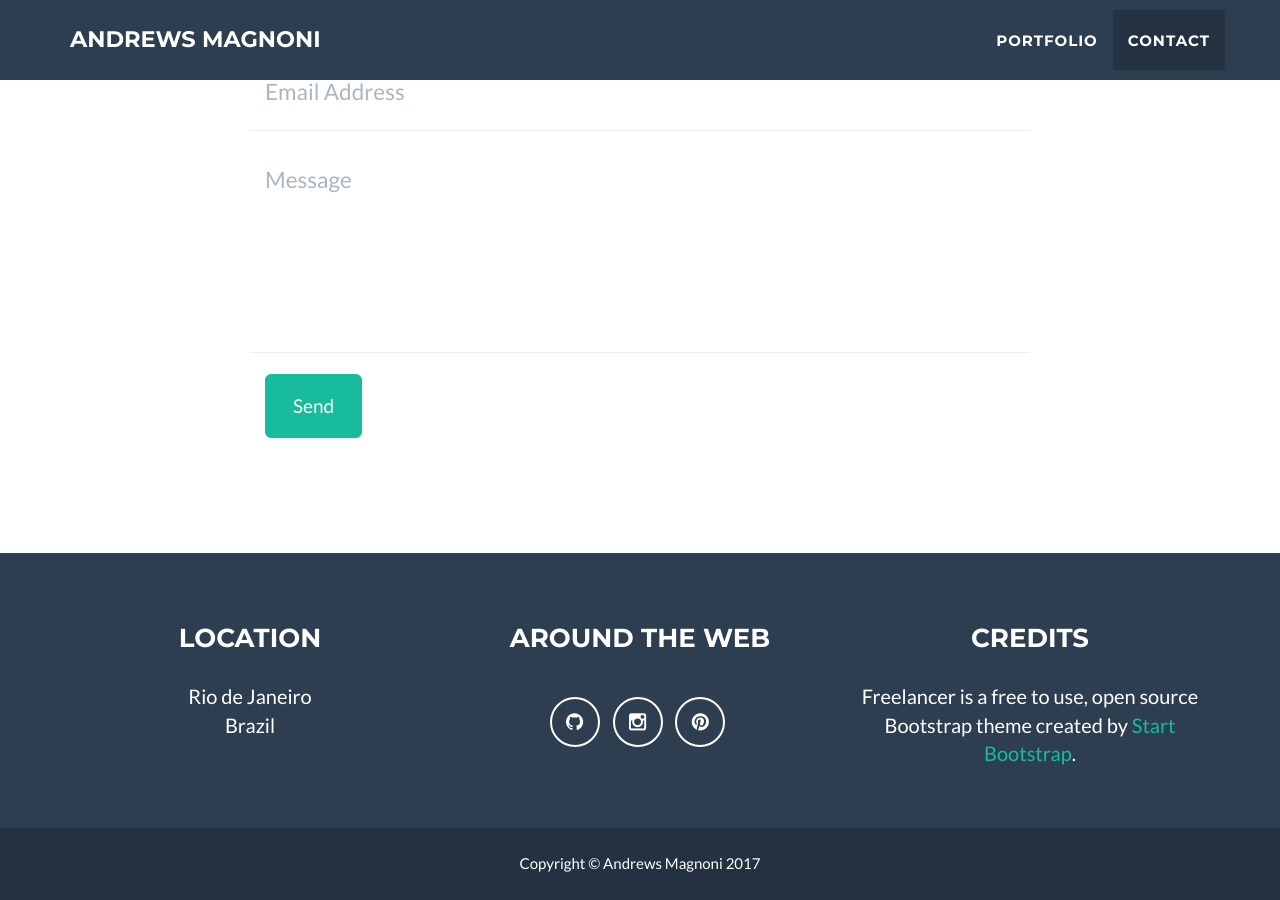
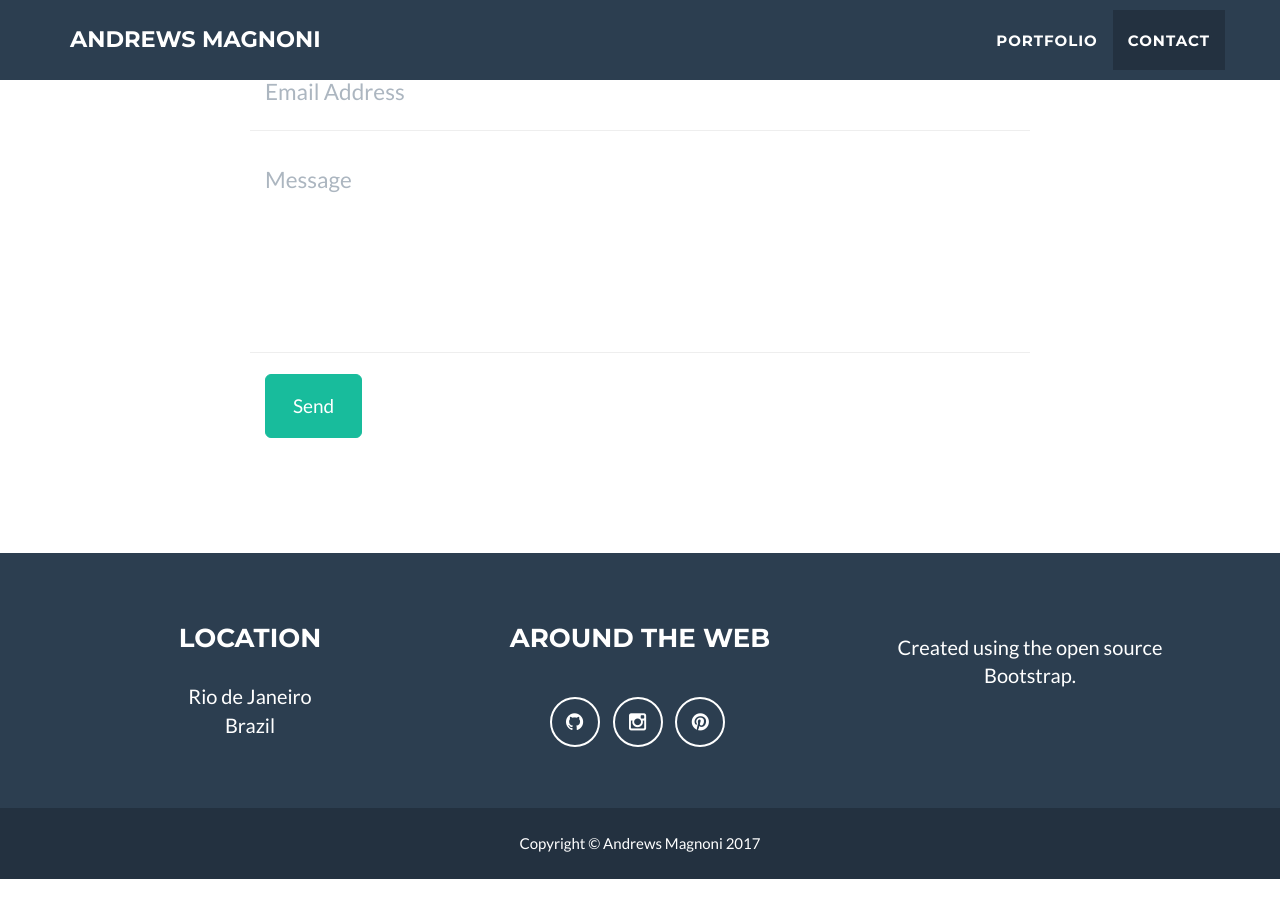
Before and after one commit to amagnoni/amagnoni.github.io, a Jekyll site: the page built from index.html, in a window 1280 px wide and 900 px high, scrolled down 1912 px. Built offline with Jekyll 4.4.1, drawn with Linux system fonts in a browser that asks for light colours; after the commit the page ends 2791 px from its top, so only the background shows below that.

Commit message:
secondaaaaaaaaaaaaa commit

```diff
--- a/_config.yml
+++ b/_config.yml
@@ -35,7 +35,7 @@ footer:
   copyright: Andrews Magnoni
   location: Location
   social: Around the Web
-  credits: Credits
+#  credits: Credits
 
 # Social networks usernames (many more available: google-plus, flickr, dribbble, pinterest, instagram, tumblr, linkedin, etc.)
 social:
@@ -61,7 +61,7 @@ address:
   - line: Brazil
 
 # Credits content
-credits: 'Freelancer is a free to use, open source Bootstrap theme created by <a href="http://startbootstrap.com">Start Bootstrap</a>.'
+credits: 'Created using the open source Bootstrap.'
 
 # Build settings
 markdown: kramdown
--- a/_layouts/default.html
+++ b/_layouts/default.html
@@ -5,7 +5,6 @@
     {% include nav.html %}
     {% include header.html %}
     {% include portfolio_grid.html %}
-
     {% if site.contact == "static" %}
     {% include contact_static.html %}
     {% elsif site.contact == "disqus" %}
```
